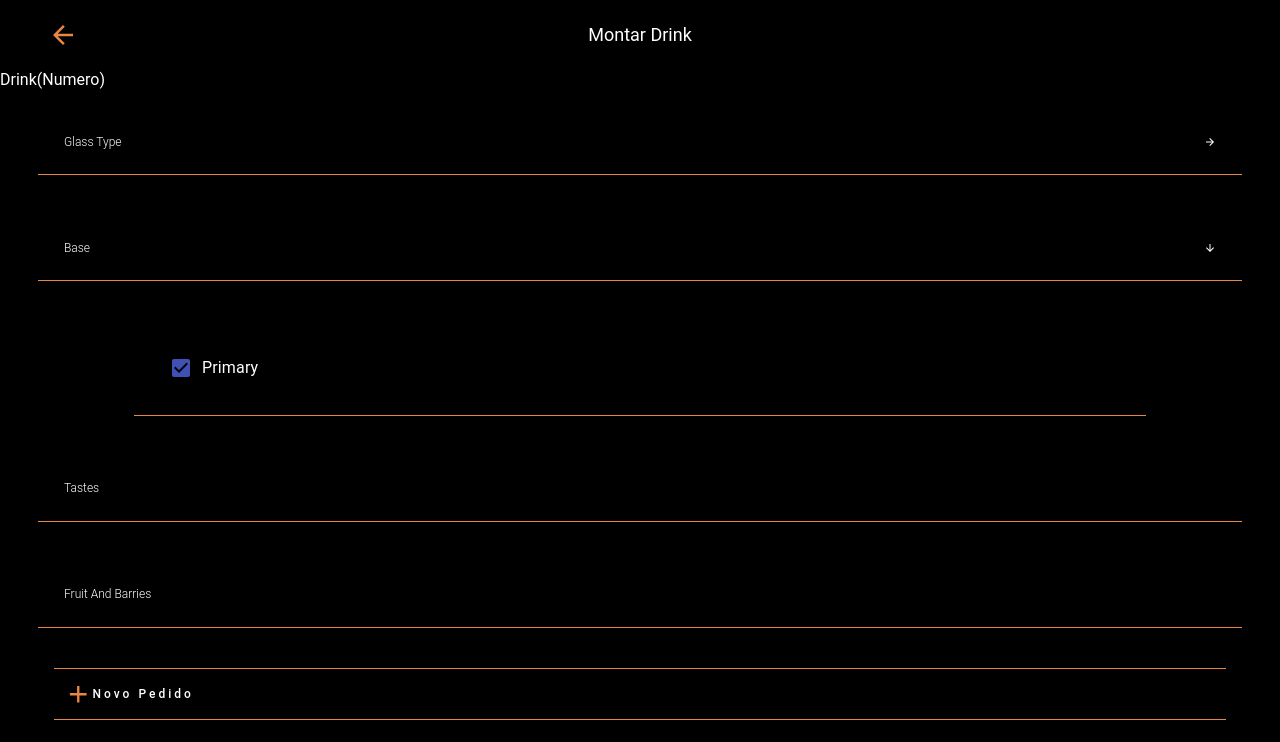
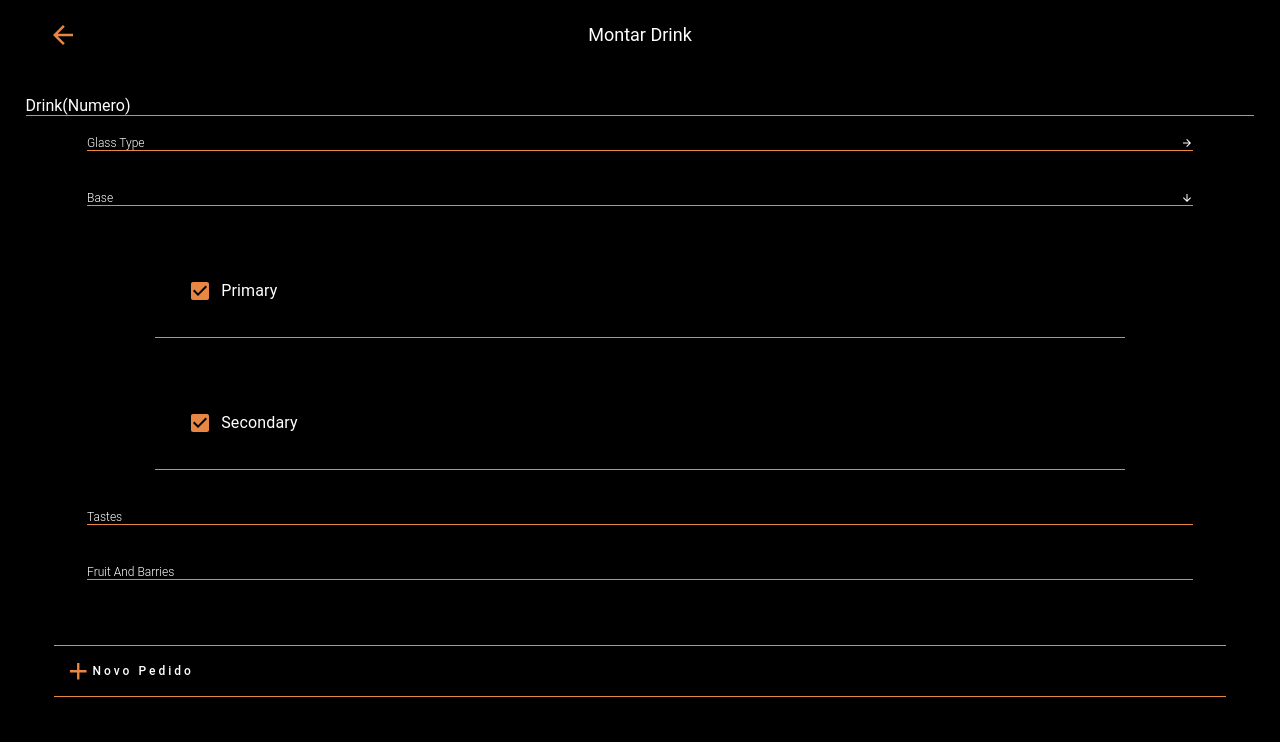
Before and after one commit to ximhoff/barOnline, a React (Create React App) app: page /drinks in a window 1280 px wide. Both pictures are taken after a click on the element "Base". Shown: the top 742 px of the page. Built offline with nearby package versions, Linux system fonts and the light colour scheme.

Commit message:
fixed price icon and radio button colors.

```diff
--- a/src/pages/Bill/index.js
+++ b/src/pages/Bill/index.js
@@ -2,6 +2,7 @@ import React, { useEffect, useState } from 'react'
 import Header from '../../components/Header';
 import OrderItem from '../../components/OrderItem';
 import { MdAdd } from 'react-icons/md';
+import { MdAttachMoney  } from 'react-icons/md'
 import Button from '../../components/Button';
 import './index.scss';
 import ScrollView from '../../components/ScrollView';
@@ -20,7 +21,7 @@ export default function Bill() {
 
   return (
     <>
-      <Header title='Comandas' />
+      <Header title='Comanda' />
       <div className="container">
         <div className="bill-total">
           <div className="row">
@@ -30,8 +31,9 @@ export default function Bill() {
               </label>
             </div>
             <div className="col-r">
+            < MdAttachMoney />
               <label>
-                R$ 500,00
+                 500,00
               </label>
             </div>
           </div>
--- a/src/pages/Bill/index.scss
+++ b/src/pages/Bill/index.scss
@@ -61,6 +61,12 @@
       text-align: center;
 
   }
+
+  .price-icon{
+    color:#E88643;
+    height:30px;
+    width:20px;
+  }
   }
 
   .new-order-container{
--- a/src/pages/Drinks/index.js
+++ b/src/pages/Drinks/index.js
@@ -43,7 +43,7 @@ export default function Drinks() {
               <Radio
                 value="Copo 1"
                 checked={glassType === "Copo 1"}
-                color='secondary'
+                color='primary'
                 onChange={handleGlassType}
               />
               <label>Copo 1</label>
@@ -72,7 +72,7 @@ export default function Drinks() {
             className="dropped"
             control={
               <Checkbox
-                checked={baseIsEnable}
+                defaultChecked={baseIsEnable}
                 onChange={(e) => console.log('parabens')}
                 name="checkedB"
                 color="primary"
@@ -80,8 +80,23 @@ export default function Drinks() {
             }
             label="Primary"
           />
+        }
 
+        {baseIsEnable &&
+          <FormControlLabel
+            className="dropped"
+            control={
+              <Checkbox
+              defaultChecked={baseIsEnable}
+                onChange={(e) => console.log('parabens')}
+                name="checkedB"
+                color="primary"
+              />
+            }
+            label="Secondary"
+          />
         }
+
         <div>
           <label
             onClick={(e) => setTastesIsEnable(!tastesIsEnable)}
@@ -102,14 +117,14 @@ export default function Drinks() {
             <div className="dropped">asdfasdf</div>
           }
         </div>
-        <div className='new-item'>
+      </div>
+      <div className='new-item'>
           <Button
             name="Novo Pedido"
             onClick={() => alert('Faz nada')}
             Icon={MdAdd}
           />
         </div>
-      </div>
     </>
   )
 }
--- a/src/pages/Drinks/index.scss
+++ b/src/pages/Drinks/index.scss
@@ -3,6 +3,7 @@
   margin-top:0;
   display: flex;
   flex-direction: column;
+  padding:2%;
 
   .title{
     font-family: Roboto;
@@ -15,6 +16,8 @@
     text-align: center;
     text-transform: capitalize;
     color: #FFFFFF;
+    border-bottom: 1px solid #E88643 ;
+    //margin: 20px ;
   }
 
   .item{
@@ -30,7 +33,6 @@
     border-bottom: 1px solid #E88643;
     margin:20px auto;
     width:90%;
-    padding: 2%;
     justify-content: space-between;
   }
 
@@ -52,3 +54,7 @@
   }
 
 }
+
+.MuiIconButton-colorPrimary {
+  color: #E88643 !important;
+}
```
